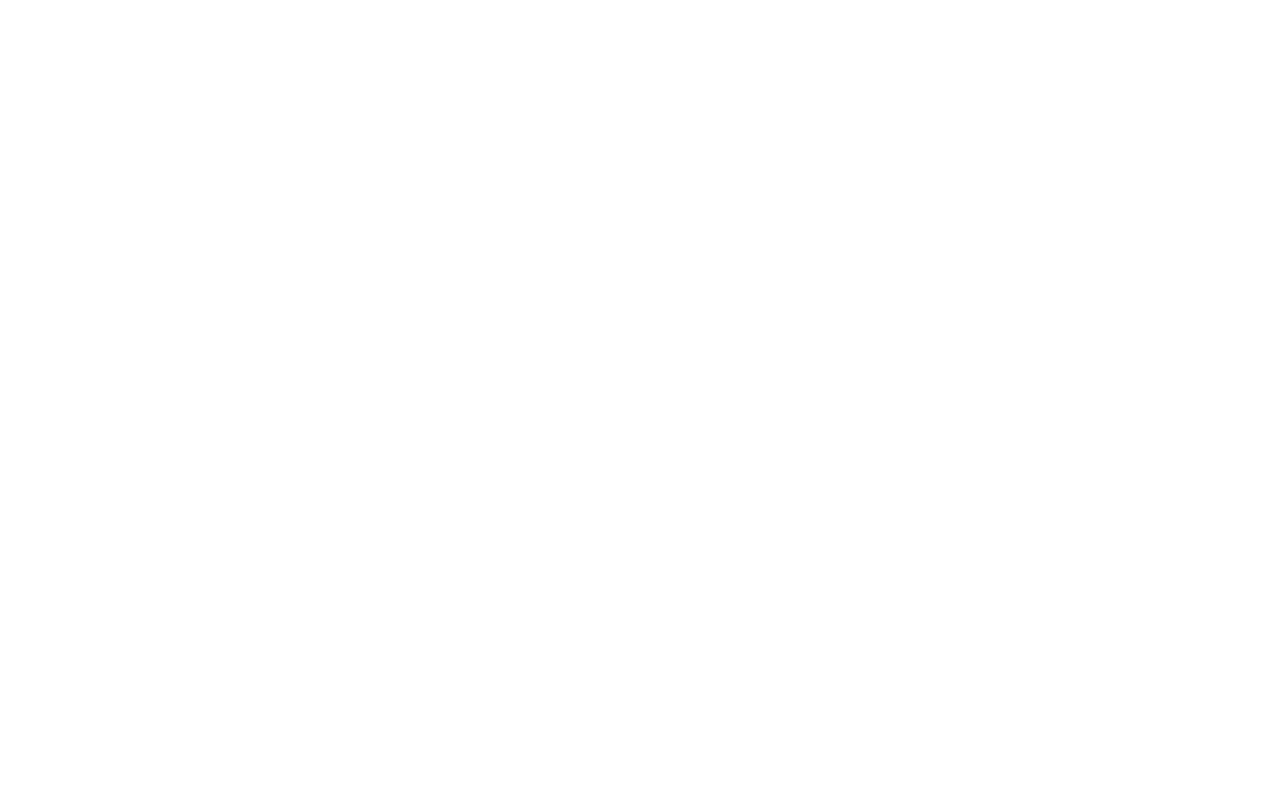
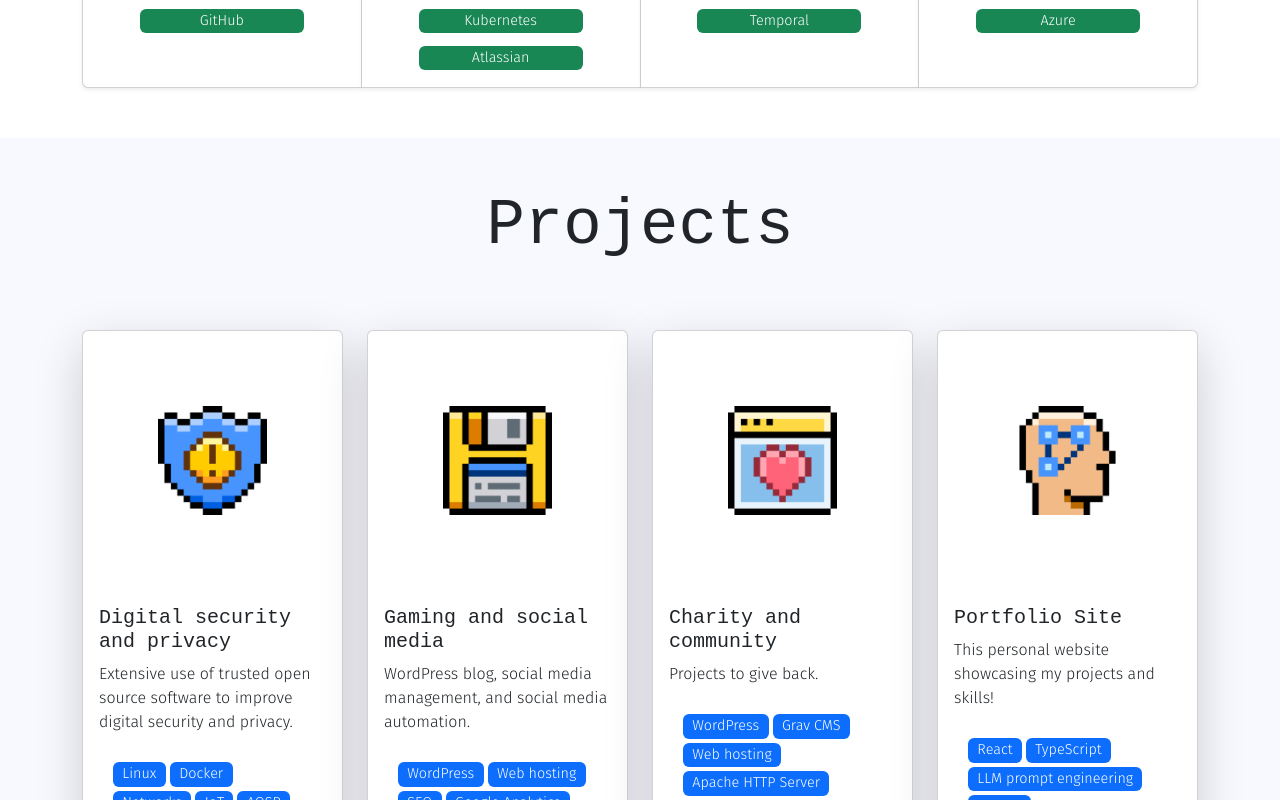
Before and after one commit to kershope-burn/kershope-burn.github.io, a React (Create React App) app in the folder portfolio/: page /#/about in a window 1280 px wide. Before the commit this address led to /. Shown: the part 1140-1940 px from the top of the page. Before the commit the page ends 800 px from the top, so only its background shows below. Built offline with nearby package versions, Linux system fonts and the light colour scheme; sample sign-in values are in the browser's storage; a web font is replaced by a local one.

Commit message:
Fix routing issue

```diff
--- a/portfolio/package.json
+++ b/portfolio/package.json
@@ -51,7 +51,7 @@
       "last 1 safari version"
     ]
   },
-  "homepage": "https://kershope-burn.github.io",
+  "homepage": "https://kershope-burn.github.io/#",
   "devDependencies": {
     "@types/bcryptjs": "^2.4.6"
   }
--- a/portfolio/src/App.tsx
+++ b/portfolio/src/App.tsx
@@ -1,5 +1,5 @@
 import { useEffect, useState } from 'react';
-import { BrowserRouter as Router, Routes, Route } from 'react-router-dom';
+import { Routes, Route } from 'react-router-dom';
 import Alert from 'react-bootstrap/Alert';
 import Container from 'react-bootstrap/Container';
 import Col from 'react-bootstrap/Col';
@@ -58,8 +58,7 @@
     <>
       <InitContext.Provider value={{ init }}>
         {authenticated === true ? (
-          <Router>
-            <div>
+            <>
               <Navigation />
               <Routes>
                 <Route path="/" element={<Home />} />
@@ -69,8 +68,7 @@
                 <Route path="/projects/charity-and-community" element={<ProjectPage projectData={charityAndCommunityData} />} />
                 <Route path="/projects/portfolio-site" element={<ProjectPage projectData={portfolioSiteData} />} />
               </Routes>
-            </div>
-          </Router>
+            </>
         ) : (
           <>
             {init && (
--- a/portfolio/src/Home.tsx
+++ b/portfolio/src/Home.tsx
@@ -18,7 +18,7 @@
 
   return (
     <>
-      if {init} {
+      {init} {
         <Particles
           id="tsparticles"
           options={options}
--- a/portfolio/src/Navigation.tsx
+++ b/portfolio/src/Navigation.tsx
@@ -30,10 +30,10 @@
             <Nav.Link href="/resume.pdf" target="_blank">Resume</Nav.Link>
             <Nav.Link as={ReactRouterLink as React.ComponentType<LinkProps>} to="/about">About</Nav.Link>
             <NavDropdown title="Projects" id="basic-nav-dropdown">
-              <NavDropdown.Item href="/projects/digital-security-and-privacy">Digital security and privacy</NavDropdown.Item>
-              <NavDropdown.Item href="/projects/gaming-and-social-media">Gaming and social media</NavDropdown.Item>
-              <NavDropdown.Item href="/projects/charity-and-community">Charity and community</NavDropdown.Item>
-              <NavDropdown.Item href="/projects/portfolio-site">Portfolio Site</NavDropdown.Item>
+              <NavDropdown.Item href="#/projects/digital-security-and-privacy">Digital security and privacy</NavDropdown.Item>
+              <NavDropdown.Item href="#/projects/gaming-and-social-media">Gaming and social media</NavDropdown.Item>
+              <NavDropdown.Item href="#/projects/charity-and-community">Charity and community</NavDropdown.Item>
+              <NavDropdown.Item href="#/projects/portfolio-site">Portfolio Site</NavDropdown.Item>
             </NavDropdown>
           </Nav>
         </Navbar.Collapse>
--- a/portfolio/src/Projects.tsx
+++ b/portfolio/src/Projects.tsx
@@ -41,28 +41,28 @@
       text: "Extensive use of trusted open source software to improve digital security and privacy.",
       skills: ["Linux", "Docker", "Networks", "IoT", "AOSP"],
       src: "/digital-security-and-privacy.png",
-      link: "/projects/digital-security-and-privacy"
+      link: "#/projects/digital-security-and-privacy"
     },
     {
       title: "Gaming and social media",
       text: "WordPress blog, social media management, and social media automation.",
       skills: ["WordPress", "Web hosting", "SEO", "Google Analytics", "AWS", "Python"],
       src: "/gaming-and-social-media.png",
-      link: "/projects/gaming-and-social-media"
+      link: "#/projects/gaming-and-social-media"
     },
     {
       title: "Charity and community",
       text: "Projects to give back.",
       skills: ["WordPress", "Grav CMS", "Web hosting", "Apache HTTP Server", "Linux"],
       src: "/charity-and-community.png",
-      link: "projects/charity-and-community"
+      link: "#/projects/charity-and-community"
     },
     {
       title: "Portfolio Site",
       text: "This personal website showcasing my projects and skills!",
       skills: ["React", "TypeScript", "LLM prompt engineering", "GitHub"],
       src: "/portfolio-site.png",
-      link: "/projects/portfolio-site"
+      link: "#/projects/portfolio-site"
     },
   ];
 
--- a/portfolio/src/index.tsx
+++ b/portfolio/src/index.tsx
@@ -1,16 +1,25 @@
 import React from 'react';
 import ReactDOM from 'react-dom/client';
+import { createHashRouter, RouterProvider } from 'react-router-dom';
 import 'bootstrap/dist/css/bootstrap.css';
 import './index.css';
 import App from './App';
 import reportWebVitals from './reportWebVitals';
 
+const router = createHashRouter([
+  {
+    path: "/*",
+    element: <App />,
+  }
+]);
+
 const root = ReactDOM.createRoot(
   document.getElementById('root') as HTMLElement
 );
+
 root.render(
   <React.StrictMode>
-    <App />
+    <RouterProvider router={router} />
   </React.StrictMode>
 );
 
```
Also changed, not shown: 7 other files (tests, documents, lock files or other folders).
